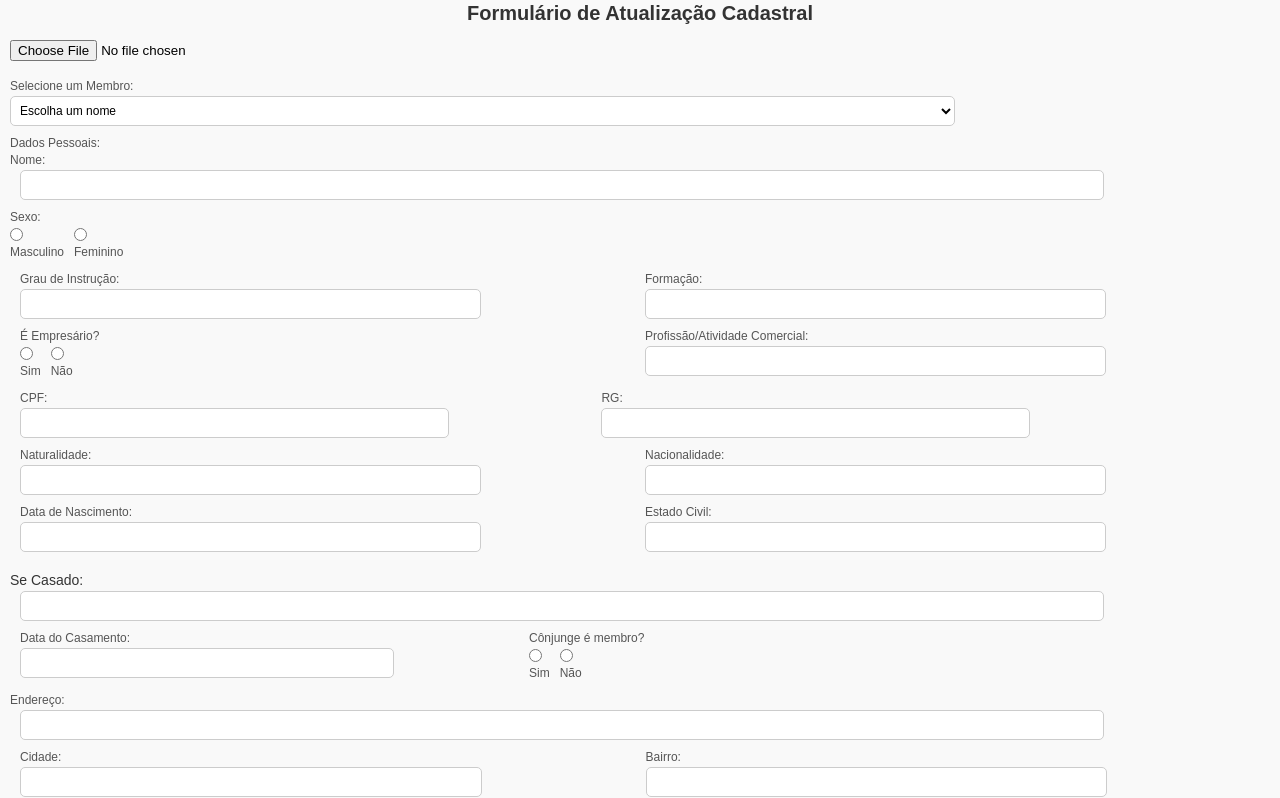
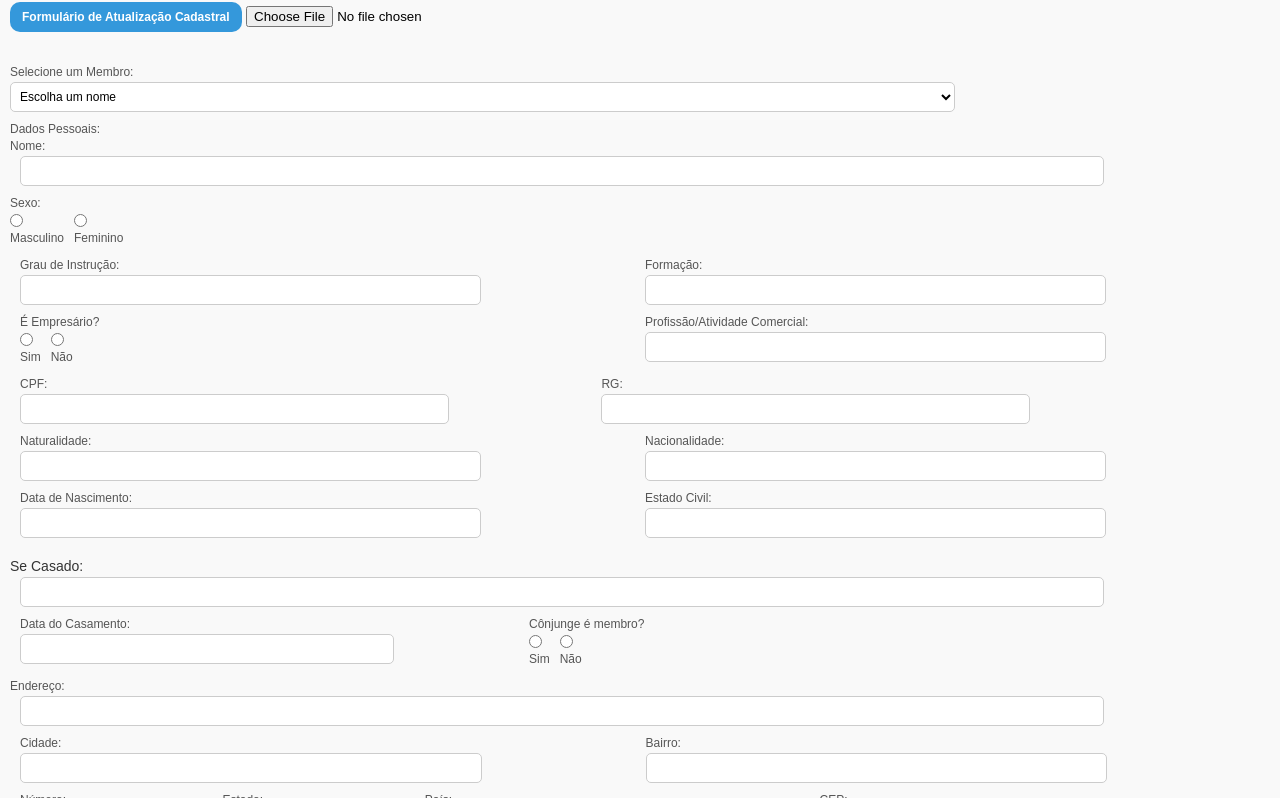
Before and after one commit to savioarthur00/Formulario_JS, a website: page index.html in a window 1280 px wide. Shown: the part 132-930 px from the top of the page. Drawn offline with Linux system fonts and the light colour scheme.

Commit message:
Update style.css
mudanças no h1

```diff
--- a/style.css
+++ b/style.css
@@ -27,10 +27,15 @@
 
  /* Título do formulário */
  h1 {
+      background-color: #3498db; /* Azul */
+     color: white; /* Letra branca */
+     border-radius: 10px; /* Bordas arredondadas - ajuste o valor para mudar o grau */
+     font-size: 12px; /* Tamanho da fonte */
+     padding: 8px 12px; /* Espaçamento interno para melhor visualização */
+     display: inline-block; /* Para o fundo cobrir apenas o conteúdo */
      text-align: center;
-     font-size: 20px;
      margin-bottom: 15px;
-     color: #333;
+
  }
 
  /* Estilo dos campos e labels */
```
